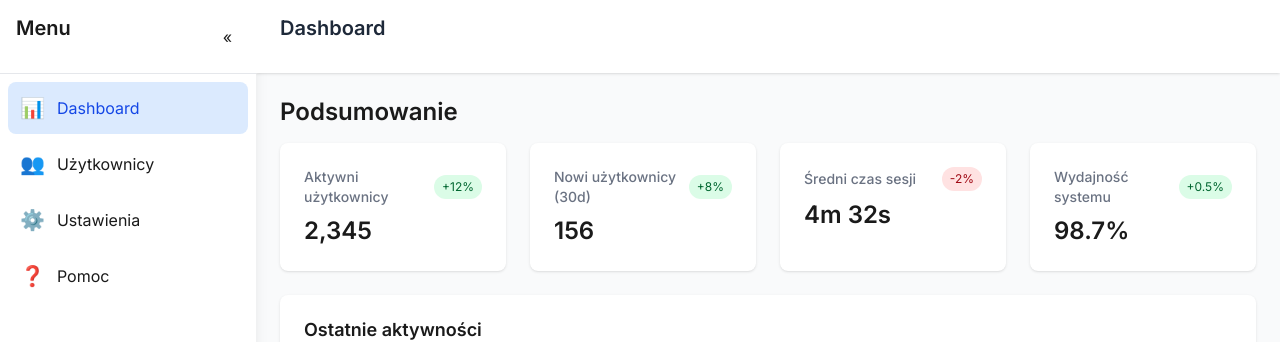
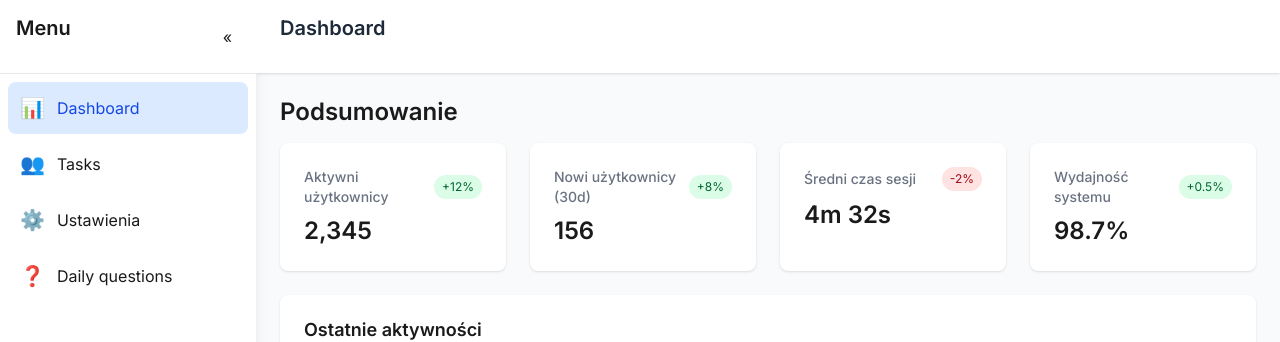
Before and after one commit to Urteusz/OLIN, a Next.js app in the folder frontend/: page / in a window 1280 px wide. Shown: the top 342 px of the page. Built offline with nearby package versions, Linux system fonts and the light colour scheme.

Commit message:
Minor changes

```diff
--- a/frontend/src/app/RootLayoutClient.tsx
+++ b/frontend/src/app/RootLayoutClient.tsx
@@ -6,9 +6,9 @@ import { usePathname } from 'next/navigation';
 
 const navItems = [
   { name: 'Dashboard', href: '/', icon: '📊' },
-  { name: 'Użytkownicy', href: '/users', icon: '👥' },
+  { name: 'Tasks', href: '/tasks', icon: '👥' },
   { name: 'Ustawienia', href: '/settings', icon: '⚙️' },
-  { name: 'Pomoc', href: '/help', icon: '❓' },
+  { name: 'Daily questions', href: '/dailyquestions', icon: '❓' },
 ];
 
 export default function RootLayoutClient({
--- a/frontend/src/app/globals.css
+++ b/frontend/src/app/globals.css
@@ -6,7 +6,6 @@
   --primary: #2563eb;
   --primary-hover: #1d4ed8;
   --secondary: #f3f4f6;
-  --text-muted: #6b7280;
   --border: #e5e7eb;
 }
 
@@ -16,7 +15,6 @@
     --foreground: #f8fafc;
     --secondary: #1e293b;
     --border: #334155;
-    --text-muted: #94a3b8;
   }
 }
 
```
